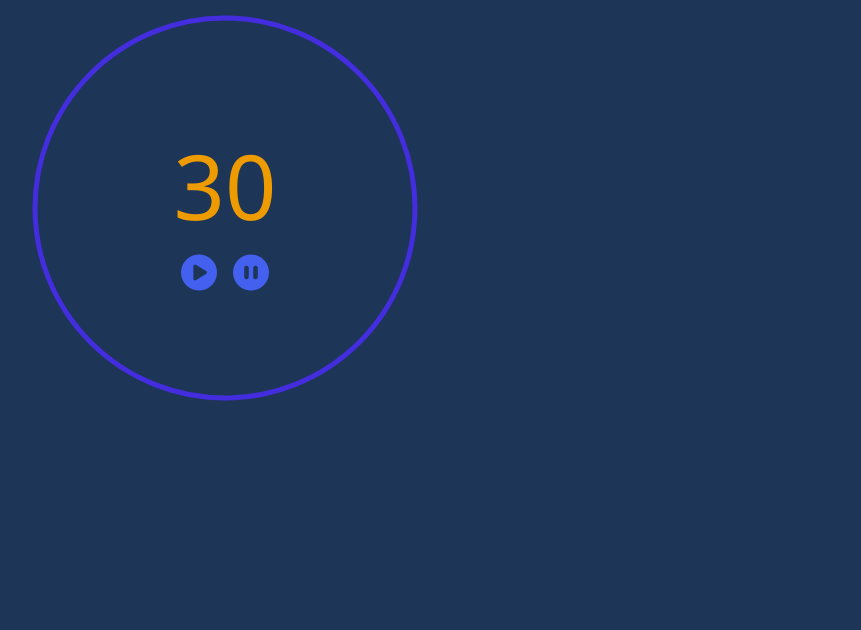
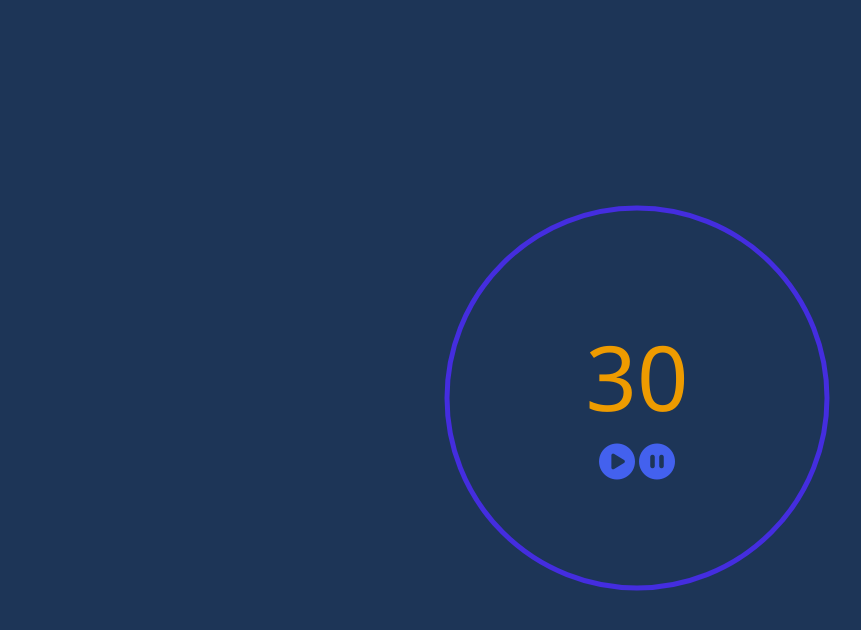
Before and after one commit to AmkaE/stopwatch, a plain HTML site: page index.html in a window 1280 px wide. Shown: the whole page, without its empty margins (23-884 px from the left). Drawn offline with Linux system fonts and the light colour scheme.

Commit message:
add class wrapper and with its styles, and remove repeated styles and fix order.

```diff
--- a/index.html
+++ b/index.html
@@ -1,19 +1,19 @@
 <!DOCTYPE html>
 <html lang="en">
+
 <head>
 	<meta charset="UTF-8" />
 	<meta http-equiv="X-UA-Compatible" content="IE=edge" />
 	<meta name="viewport" content="width=device-width, initial-scale=1.0" />
-		<script
-			src="https://kit.fontawesome.com/414398dfb9.js"
-			crossorigin="anonymous"
-		></script>
+	<script src="https://kit.fontawesome.com/414398dfb9.js" crossorigin="anonymous"></script>
 	<link rel="stylesheet" href="style.css" />
 	<script src="timer.js" defer></script>
 	<script src="app.js" defer></script>
 	<title>Timer</title>
 </head>
+
 <body>
+	<div class="wrapper">
 		<div class="timer">
 			<div class="controls">
 				<input type="text" id="durationInput" value="30" />
@@ -27,16 +27,11 @@
 				</div>
 			</div>
 			<svg class="dial">
-				<circle
-					r="190"
-					cx="200"
-					cy="200"
-					fill="transparent"
-					stroke="rgb(68, 45, 223)"
-					stroke-width="5"
-					transform="rotate(-90, 200, 200)"
-				/>
+				<circle r="190" cx="200" cy="200" fill="transparent" stroke="rgb(68, 45, 223)" stroke-width="5"
+					transform="rotate(-90, 200, 200)" />
 			</svg>
 		</div>
+	</div>
 </body>
+
 </html>
--- a/style.css
+++ b/style.css
@@ -1,7 +1,27 @@
+*,
+*::before,
+*::after {
+	font: inherit;
+	box-sizing: border-box;
+	margin: 0;
+	padding: 0;
+}
+
 body {
+	font-family: 'Segoe UI', Roboto, Oxygen, Ubuntu, Cantarell, 'Fira Sans',
+		'Droid Sans', 'Helvetica Neue', Helvetica, Arial, sans-serif;
 	background: #1d3557;
 	color: #fff;
 }
+
+.wrapper {
+	width: 100%;
+	height: 100vh;
+	display: flex;
+	justify-content: center;
+	align-items: center;
+}
+
 .dial {
 	height: 400px;
 	width: 400px;
@@ -11,15 +31,6 @@ body {
 	position: relative;
 	display: inline-block;
 	margin-left: 40px;
-}
-
-* {
-	font: inherit;
-}
-
-body {
-	font-family: 'Segoe UI', Roboto, Oxygen, Ubuntu, Cantarell, 'Fira Sans',
-		'Droid Sans', 'Helvetica Neue', Helvetica, Arial, sans-serif;
 }
 
 .timer input {
```
Lines whose indentation alone changed are shown as unchanged.
